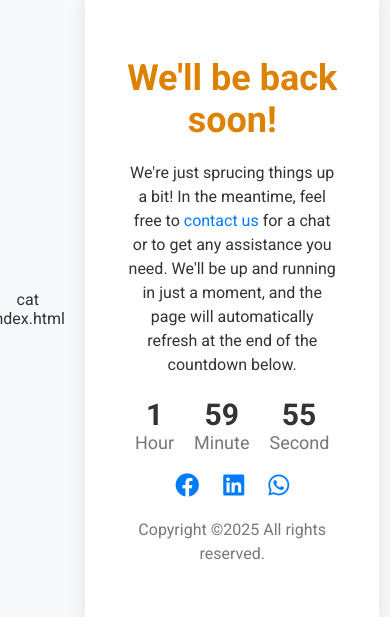
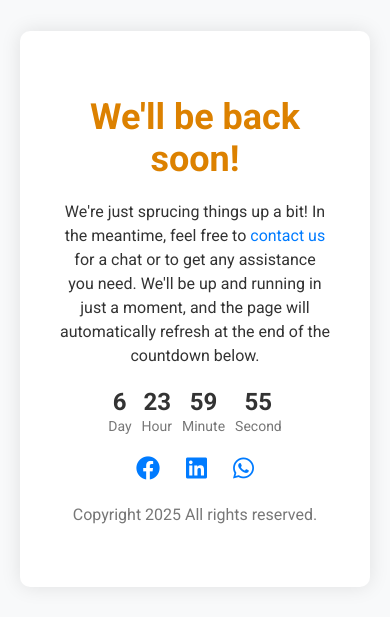
Before and after one commit to to4kin/simple-maintenance-page, a plain HTML site: page index.html in a window 390 px wide. Shown: the part 113-730 px from the top of the page. Drawn offline with Linux system fonts and the light colour scheme.

Commit message:
feat: enhance maintenance page with meta tags, mobile responsiveness and accessibility improvements

```diff
--- a/index.html
+++ b/index.html
@@ -1,4 +1,3 @@
-cat index.html
 <!DOCTYPE html>
 <html lang="en">
   <head>
@@ -7,6 +6,17 @@ cat index.html
     <meta name="robots" content="noindex" />
     <meta name="viewport" content="width=device-width, initial-scale=1.0" />
     <meta http-equiv="Content-Type" content="text/html; charset=utf-8" />
+    <meta
+      name="description"
+      content="Our site is currently under maintenance. We'll be back online shortly."
+    />
+    <!-- Open Graph tags for better social sharing -->
+    <meta property="og:title" content="Site Maintenance" />
+    <meta
+      property="og:description"
+      content="Our site is currently under maintenance. We'll be back online shortly."
+    />
+    <meta property="og:type" content="website" />
     <link rel="icon" href="./logo-dark.png" type="image/png" />
     <link
       href="https://fonts.googleapis.com/css2?family=Roboto:wght@400;700&display=swap"
@@ -18,7 +28,8 @@ cat index.html
     />
     <style>
       body {
-        font-family: "Roboto", sans-serif;
+        font-family: "Roboto", -apple-system, BlinkMacSystemFont, "Segoe UI",
+          Helvetica, Arial, sans-serif;
         color: #333;
         background-color: #f8f9fa;
         margin: 0;
@@ -59,6 +70,7 @@ cat index.html
         display: flex;
         justify-content: center;
         margin-top: 20px;
+        flex-wrap: wrap;
       }
       .countdown div {
         margin: 0 10px;
@@ -137,6 +149,17 @@ cat index.html
           color: #d1eaff;
         }
       }
+      @media (max-width: 480px) {
+        .countdown div {
+          margin: 0 5px;
+        }
+        .countdown div span {
+          font-size: 24px;
+        }
+        .countdown div label {
+          font-size: 14px;
+        }
+      }
     </style>
   </head>
   <body>
@@ -145,12 +168,17 @@ cat index.html
       <div>
         <p>
           We're just sprucing things up a bit! In the meantime, feel free to
-          <a href="mailto:#">contact us</a> for a chat or to get any assistance
-          you need. We'll be up and running in just a moment, and the page will
-          automatically refresh at the end of the countdown below.
+          <a href="mailto:contact@example.com">contact us</a> for a chat or to
+          get any assistance you need. We'll be up and running in just a moment,
+          and the page will automatically refresh at the end of the countdown
+          below.
         </p>
       </div>
       <div class="countdown">
+        <div>
+          <span class="day"></span>
+          <label>Day</label>
+        </div>
         <div>
           <span class="hour"></span>
           <label>Hour</label>
@@ -165,24 +193,40 @@ cat index.html
         </div>
       </div>
       <div class="social-icons">
-        <a href="https://www.facebook.com" target="_blank"
-          ><i class="fab fa-facebook"></i
-        ></a>
-        <a href="https://www.linkedin.com" target="_blank"
-          ><i class="fab fa-linkedin"></i
-        ></a>
-        <a href="https://www.whatsapp.com" target="_blank"
-          ><i class="fab fa-whatsapp"></i
-        ></a>
+        <a
+          href="https://www.facebook.com"
+          target="_blank"
+          aria-label="Visit our Facebook page"
+        >
+          <i class="fab fa-facebook"></i>
+        </a>
+        <a
+          href="https://www.linkedin.com"
+          target="_blank"
+          aria-label="Visit our LinkedIn page"
+        >
+          <i class="fab fa-linkedin"></i>
+        </a>
+        <a
+          href="https://www.whatsapp.com"
+          target="_blank"
+          aria-label="Contact us on WhatsApp"
+        >
+          <i class="fab fa-whatsapp"></i>
+        </a>
       </div>
       <footer>
-        <p>Copyright ©2025 All rights reserved.</p>
+        <p>Copyright 2025 All rights reserved.</p>
       </footer>
     </div>
 
     <script>
-      const stringDate = new Date(Date.now() + 7200 * 1000).toLocaleString();
+      // Set the countdown to 7 days from now
+      const stringDate = new Date(
+        Date.now() + 7 * 24 * 60 * 60 * 1000
+      ).toLocaleString();
       const countDay = new Date(stringDate); // format: MM/DD/YYYY HH:MM:SS
+
       const countDown = () => {
         const now = new Date();
         const counter = countDay - now;
@@ -196,9 +240,10 @@ cat index.html
         const textSecond = Math.floor((counter % minute) / second);
 
         if (textSecond < 0) {
-          window.location.href = "https://www.warps.dev";
+          // Refresh the page instead of redirecting
+          window.location.reload();
         } else {
-          // document.querySelector(".day").innerText = textDay;
+          document.querySelector(".day").innerText = textDay;
           document.querySelector(".hour").innerText = textHour;
           document.querySelector(".minute").innerText = textMinute;
           document.querySelector(".second").innerText = textSecond;
```
